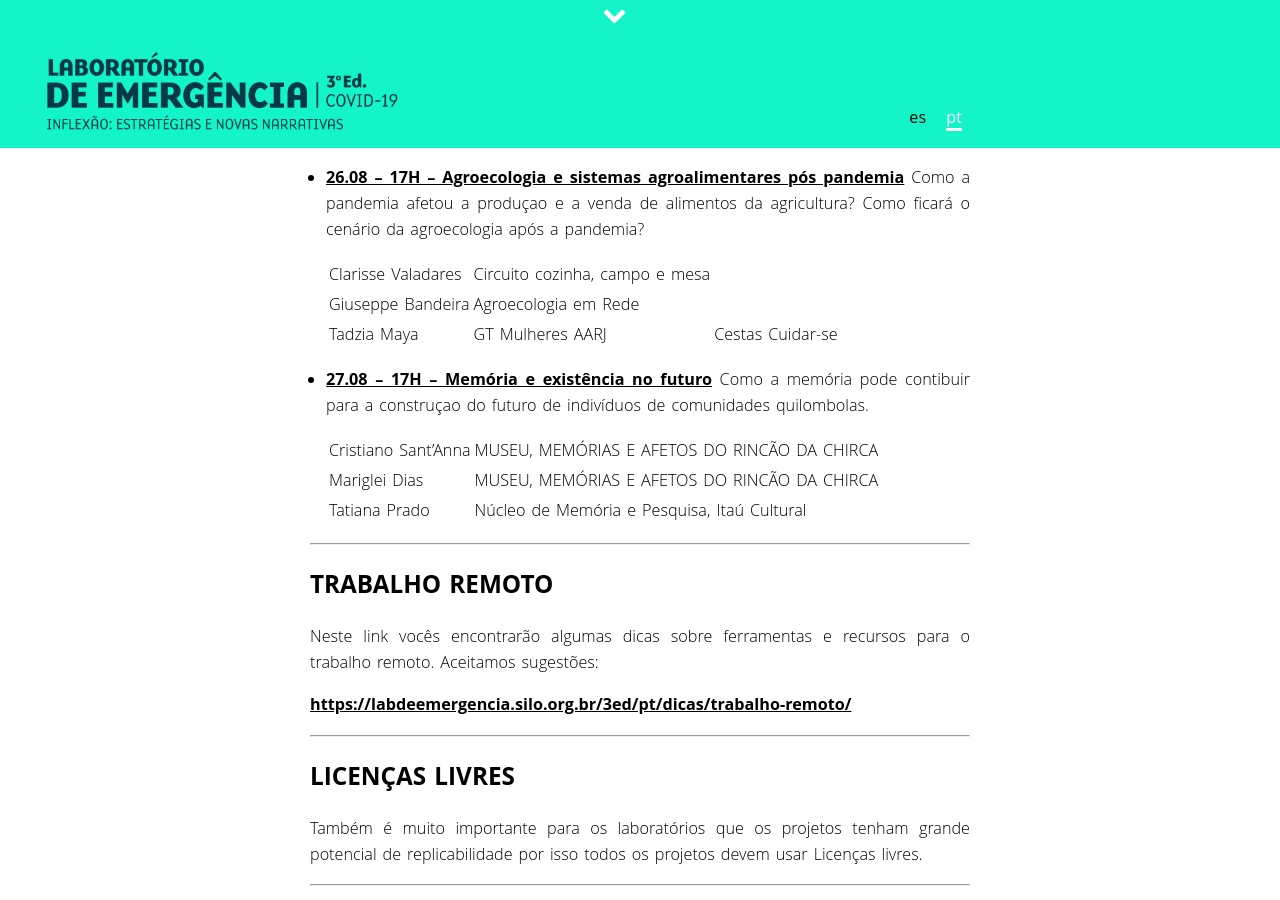
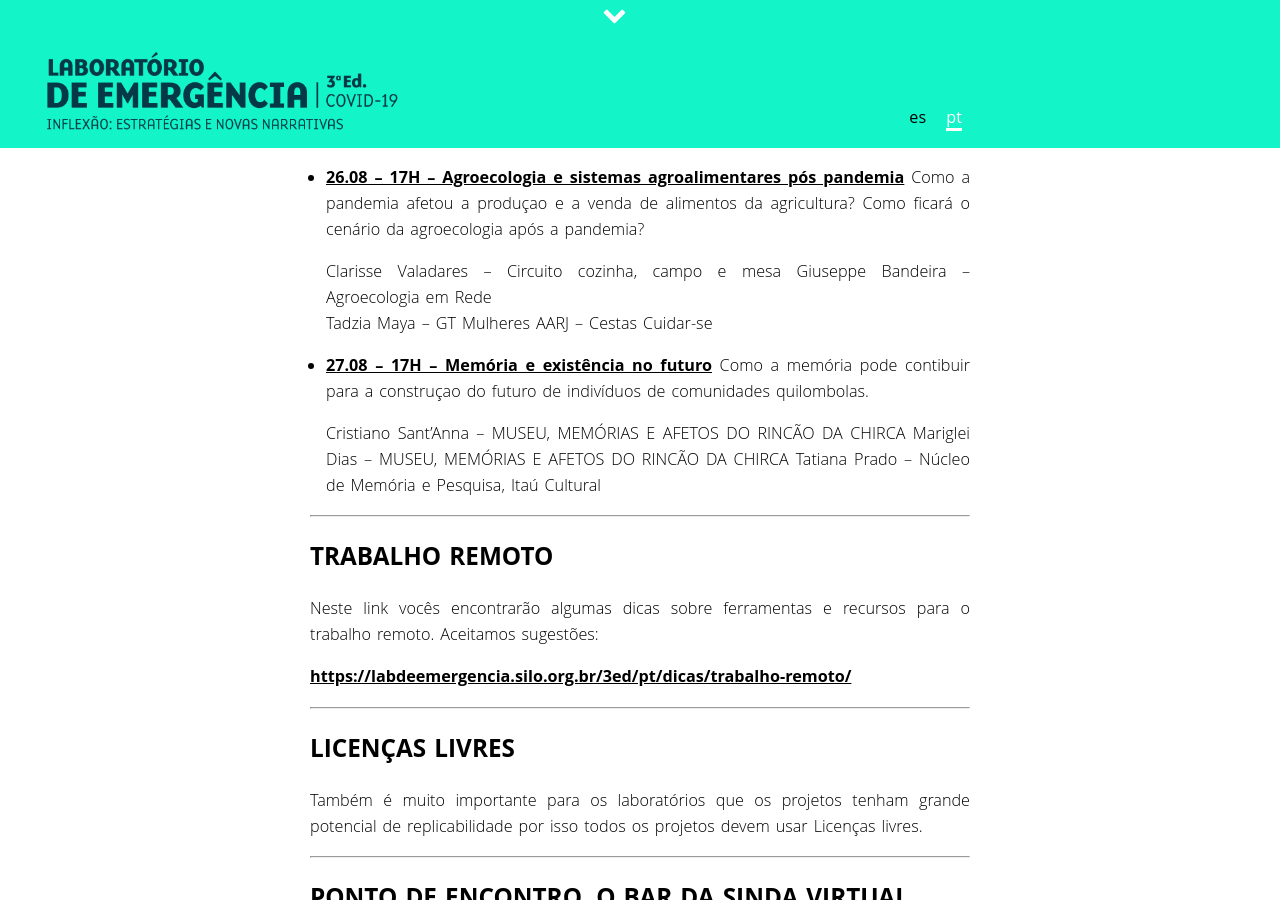
Before and after one commit to associacaosilo/labdeemergencia3ed, a Jekyll site: the page built from _pages/pt/0-tudo.md, in a window 1280 px wide and 900 px high, scrolled down 4570 px. Built offline with Jekyll 4.4.1, drawn with Linux system fonts in a browser that asks for light colours; nearby versions of some CDN libraries.

```diff
--- a/_pages/pt/0-tudo.md
+++ b/_pages/pt/0-tudo.md
@@ -187,16 +187,16 @@ Links para as lives:
 * [26.08 – 17H – Agroecologia e sistemas agroalimentares pós pandemia](https://www.youtube.com/watch?v=bIDouTSZUgE)
   Como a pandemia afetou a produçao e a venda de alimentos da agricultura? Como ficará o cenário da agroecologia após a pandemia?
 
-  Clarisse Valadares | Circuito cozinha, campo e mesa
-  Giuseppe Bandeira | Agroecologia em Rede
-  Tadzia Maya | GT Mulheres AARJ | Cestas Cuidar-se
+  Clarisse Valadares – Circuito cozinha, campo e mesa
+  Giuseppe Bandeira – Agroecologia em Rede
+  Tadzia Maya – GT Mulheres AARJ – Cestas Cuidar-se
 
 * [27.08 – 17H – Memória  e existência no futuro](https://www.youtube.com/watch?v=ict7RUS1Lp8)
   Como a memória pode contibuir para a construçao do futuro de indivíduos de comunidades quilombolas.
 
-  Cristiano Sant'Anna | MUSEU, MEMÓRIAS E AFETOS DO RINCÃO DA CHIRCA
-  Mariglei Dias | MUSEU, MEMÓRIAS E AFETOS DO RINCÃO DA CHIRCA
-  Tatiana Prado | Núcleo de Memória e Pesquisa, Itaú Cultural
+  Cristiano Sant'Anna – MUSEU, MEMÓRIAS E AFETOS DO RINCÃO DA CHIRCA
+  Mariglei Dias – MUSEU, MEMÓRIAS E AFETOS DO RINCÃO DA CHIRCA
+  Tatiana Prado – Núcleo de Memória e Pesquisa, Itaú Cultural
 
 
 ---
```
